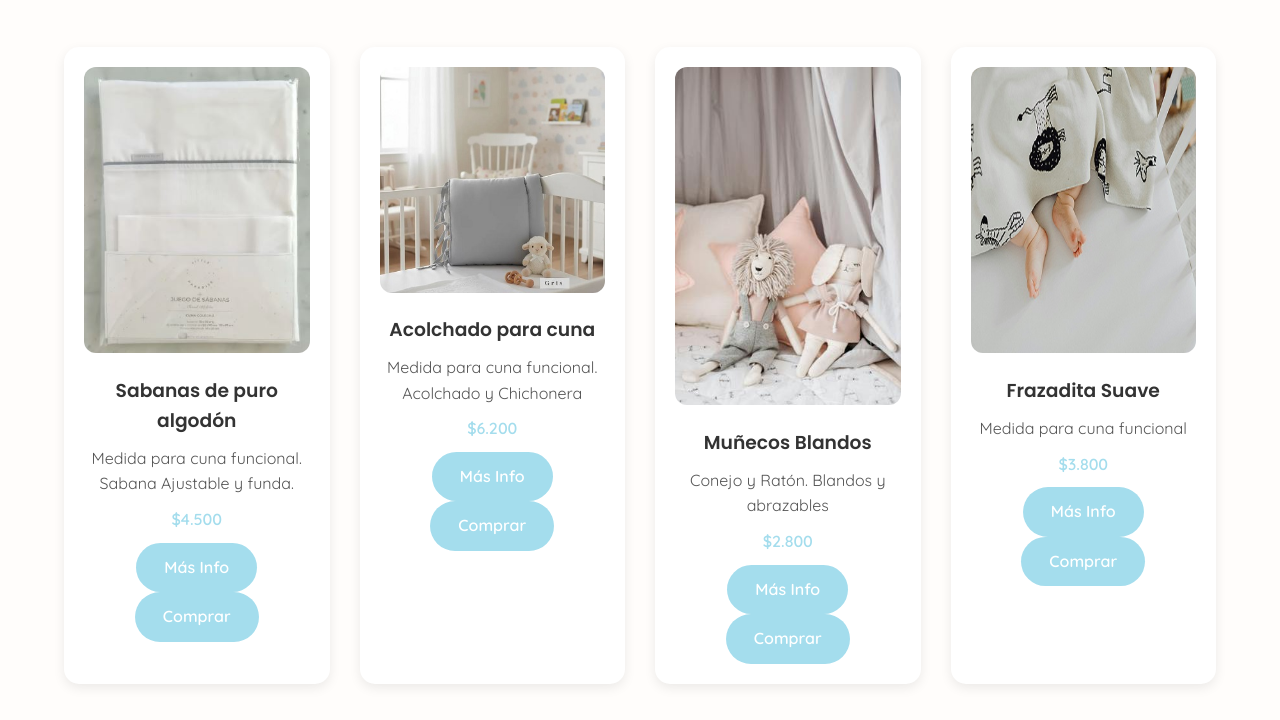
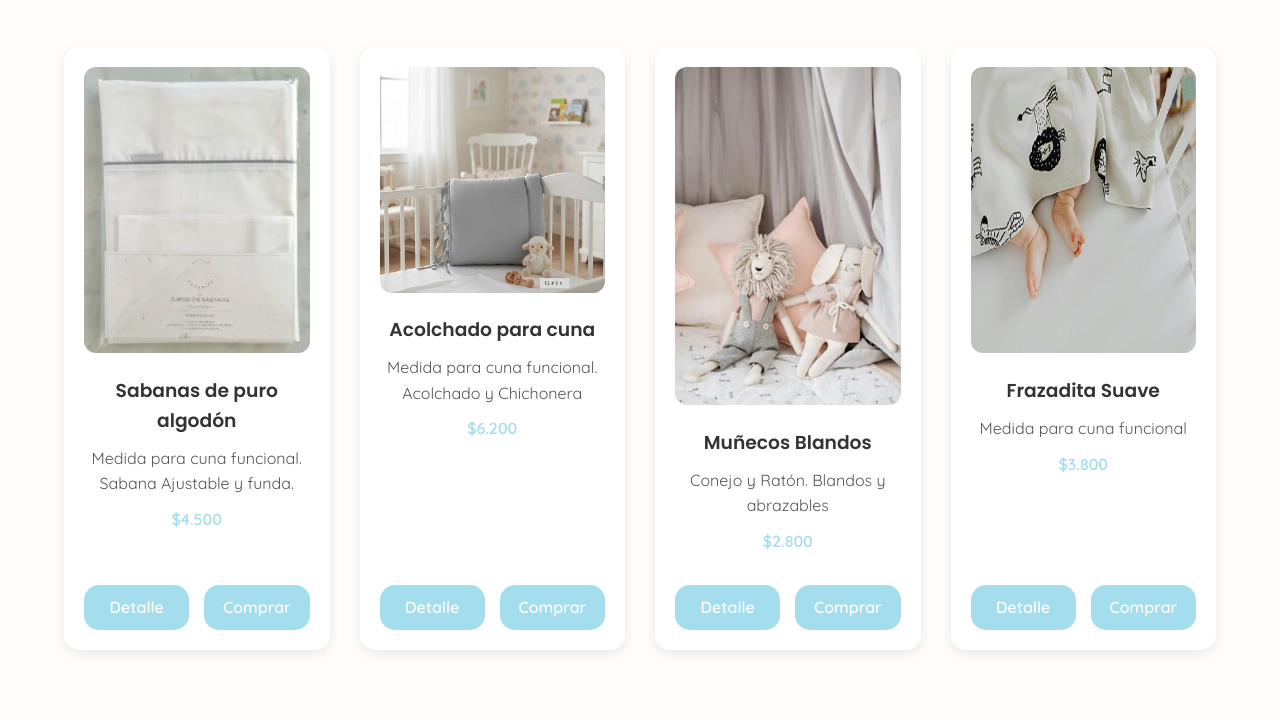
Before and after one commit to mariabepe/democlase8, a plain HTML site: page index.html in a window 1280 px wide. Shown: the part 540-1260 px from the top of the page. Drawn offline with Linux system fonts and the light colour scheme.

Commit message:
Arreglo para mantener Botones Abajo de las tarjetas

```diff
--- a/css/estilos.css
+++ b/css/estilos.css
@@ -139,8 +139,24 @@ body {
 }
 
 .btn-secondary {
+  display: flex;
+  justify-content: center;
+  align-items: center;
+  width: 110px;
+  height: 45px;
+  border-radius: 15px;
+  padding: 0 15px;
+  font-size: 1rem;
+  line-height: 1.2;
+  white-space: normal;
+  flex-shrink: 0;
+  text-align: center;
+  cursor: pointer;
   background: var(--color-primario);
   color: #fff;
+  font-weight: 600;
+  transition: background-color 0.3s ease;
+  text-decoration: none;
 }
 
 .btn-secondary:hover {
@@ -173,6 +189,16 @@ body {
   box-shadow: 0 4px 12px rgba(0,0,0,0.08);
   padding: 20px;
   transition: transform 0.3s ease;
+  /*Esto agrego para bajar los botones*/
+  display: flex;
+  flex-direction: column;
+  justify-content: space-between; /* Esto empuja el contenido y botones */
+  height: 100%; /* Asegura que todas las cards tengan igual alto */
+}
+
+.card-content {
+  /* Esto contendrá el texto y la imagen si es necesario */
+  flex-grow: 1; /* Ocupa todo el espacio disponible */
 }
 
 .card:hover {
@@ -301,4 +327,16 @@ body {
   .hero-img img {
     margin-bottom: 20px;
   }
+
 }
+
+.card-buttons {
+  display: flex;           /* coloca los botones en línea */
+  gap: 15px;               /* margen entre ellos */
+  margin-top: 20px;        /* espacio sobre los botones */
+ }
+
+.card-buttons a {
+  text-align: center;
+  flex: 1 1 auto;          /* ancho adaptable según la card */
+}
--- a/index.html
+++ b/index.html
@@ -44,36 +44,52 @@
       <h2 class="section-title">Productos destacados</h2>
       <div class="grid">
         <div class="card">
+          <div class="card-content">
           <img src="./img/sabanas.JPG" alt="Sabanitas">
           <h3>Sabanas de puro algodón</h3>
           <p>Medida para cuna funcional. Sabana Ajustable y funda.</p>
           <span class="price">$4.500</span>
-          <a href="./detalle.htm" class="btn-secondary">Más Info</a>
-          <a href="./carrito.html" class="btn-secondary">Comprar</a>
+          </div>
+            <div class="card-buttons">
+                <a href="./detalle.htm" class="btn-secondary">Detalle</a>
+                <a href="./carrito.html" class="btn-secondary">Comprar</a>
+            </div>
         </div>
         <div class="card">
+        <div class="card-content">
           <img src="./img/Acolchado_chicho.jpg" alt="Acolchado">
           <h3>Acolchado para cuna</h3>
           <p>Medida para cuna funcional. Acolchado y Chichonera</p>
           <span class="price">$6.200</span>
-          <a href="./detalle.htm"  class="btn-secondary">Más Info</a>
-          <a href="./carrito.html" class="btn-secondary">Comprar</a>
+        </div>
+            <div class="card-buttons">
+                <a href="./detalle.htm" class="btn-secondary">Detalle</a>
+                <a href="./carrito.html" class="btn-secondary">Comprar</a>
+            </div>
         </div>
         <div class="card">
+        <div class="card-content">
           <img src="./img/Muñecos.jpg" alt="Muñecos">
           <h3>Muñecos Blandos</h3>
           <p>Conejo y Ratón. Blandos y abrazables</p>
           <span class="price">$2.800</span>
-          <a href="./detalle.htm" class="btn-secondary">Más Info</a>
-          <a href="./carrito.html" class="btn-secondary">Comprar</a>
+        </div>
+            <div class="card-buttons">
+                <a href="./detalle.htm" class="btn-secondary">Detalle</a>
+                <a href="./carrito.html" class="btn-secondary">Comprar</a>
+            </div>
         </div>
         <div class="card">
+        <div class="card-content">
           <img src="./img/Frazadita.jpg" alt="Frazadita">
           <h3>Frazadita Suave</h3>
           <p>Medida para cuna funcional</p>
           <span class="price">$3.800</span>
-          <a href="./detalle.htm" class="btn-secondary">Más Info</a>
-          <a href="./carrito.html" class="btn-secondary">Comprar</a>
+        </div>
+            <div class="card-buttons">
+                <a href="./detalle.htm" class="btn-secondary">Detalle</a>
+                <a href="./carrito.html" class="btn-secondary">Comprar</a>
+            </div>
         </div>
       </div>
     </div>
```
